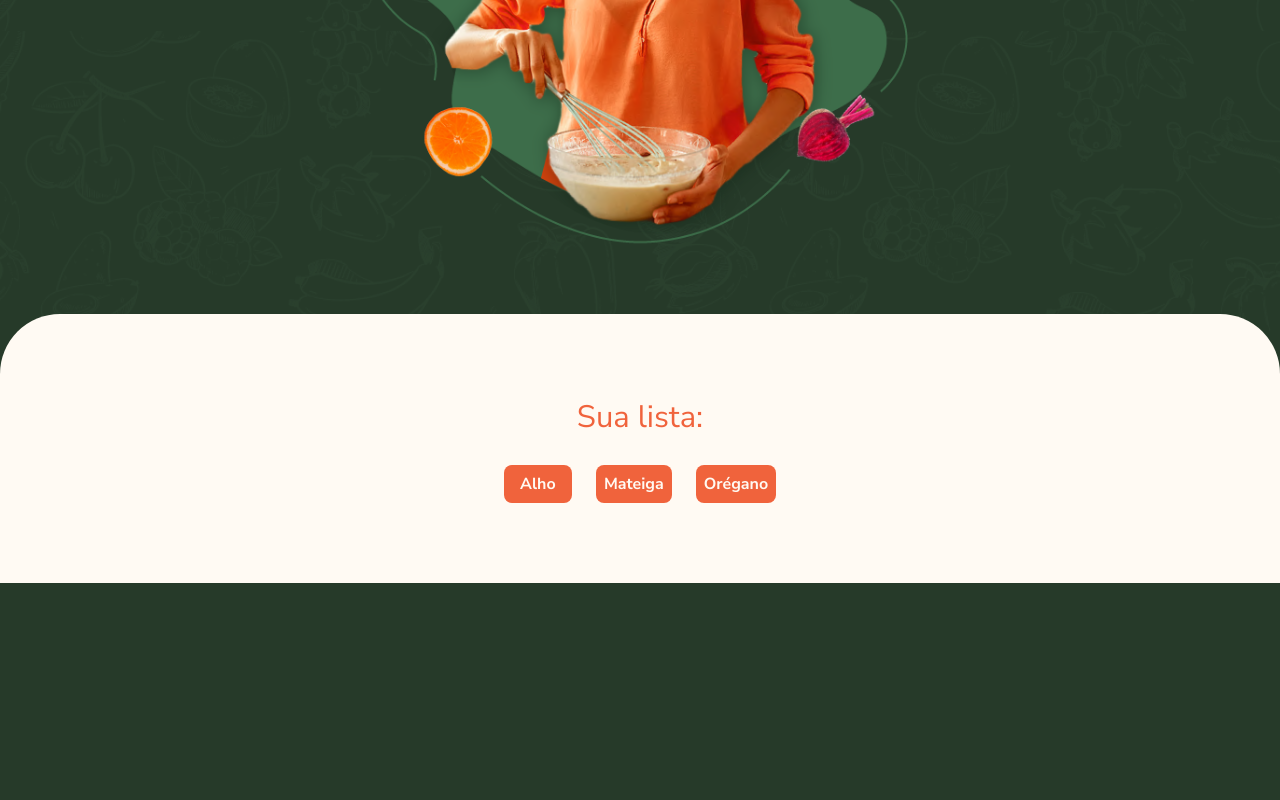
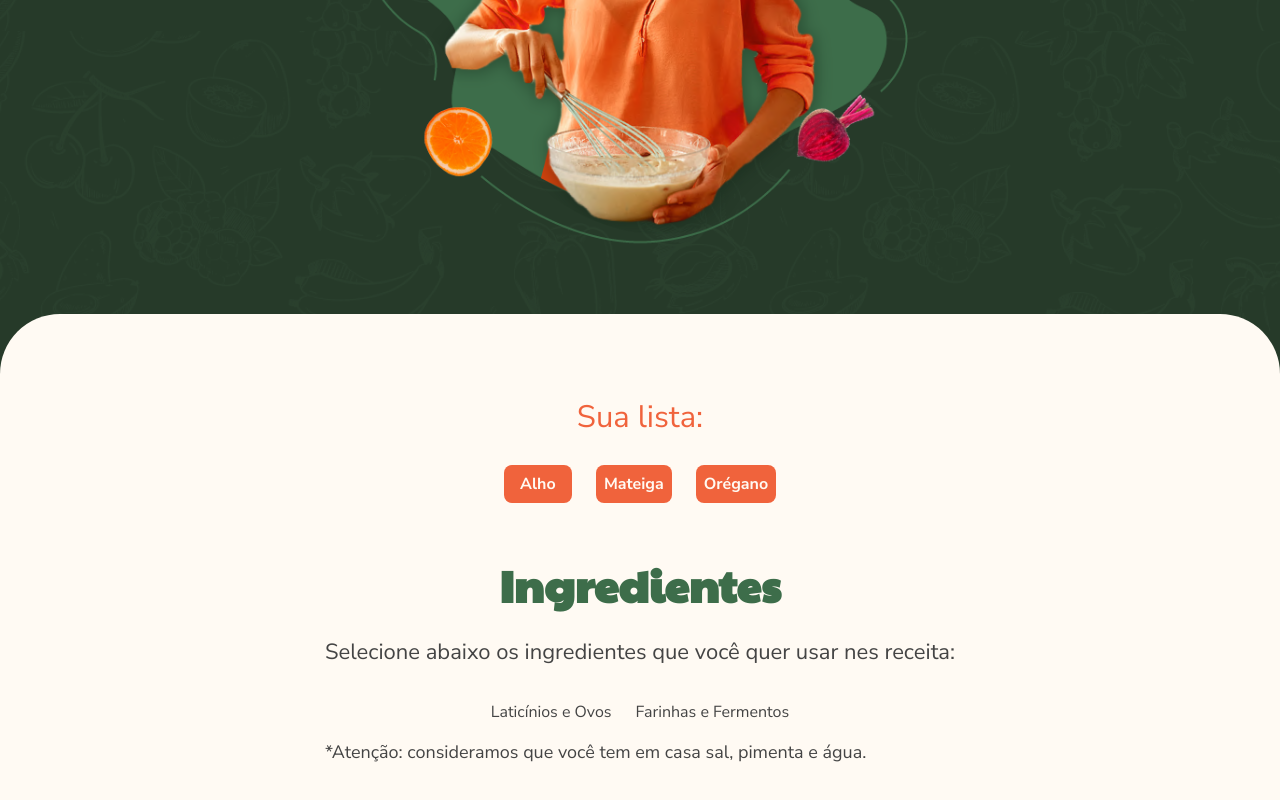
Before and after one commit to welintonborges/cooking-up-vue, a Vue app: page / in a window 1280 px wide. Shown: the part 717-1517 px from the top of the page. Before the commit the page ends 1300 px from the top, so only its background shows below. Built offline with nearby package versions, Linux system fonts and the light colour scheme.

Commit message:
Adiconando intem na tela  de igredientes

```diff
--- a/src/components/ConteudoPrincipal.vue
+++ b/src/components/ConteudoPrincipal.vue
@@ -1,6 +1,9 @@
 <script lang="ts">
+import SeleccionarIngredientes from "@/components/SelecionarIngredientes.vue";
+
 export default {
   name: "ConteudoPrincipal",
+  components: {SeleccionarIngredientes},
   data(){
     return {
       ingredientes:['Alho', 'Mateiga', 'Orégano']
@@ -25,6 +28,8 @@
         Sua lista está vazia, selecione ingredientes para iniciar.
       </p>
     </section>
+
+    <SeleccionarIngredientes/>
   </main>
 </template>
 
--- /dev/null
+++ b/src/components/SelecionarIngredientes.vue
@@ -0,0 +1,68 @@
+<script lang="ts">
+import {obterCategoria} from '@/http/index.vue'
+
+export default {
+  name: "seleccionarIngredientes",
+  data(){
+    return{
+      categorias: obterCategoria()
+    }
+  }
+}
+</script>
+
+<template>
+  <section class="selecionar-ingredientes">
+    <h1 class="cabecalho titulo-ingredientes">Ingredientes</h1>
+
+    <p class="paragrafo-lg instrucoes">
+      Selecione abaixo os ingredientes que você quer usar nes receita:
+    </p>
+
+    <ul class="categorias">
+      <li v-for="categoria in categorias" key="categoria.nome" class="categoria-item">
+        {{ categoria.nome }}
+      </li>
+    </ul>
+    <p class="paragrafo dica">
+      *Atenção: consideramos que você tem em casa sal, pimenta e água.
+    </p>
+  </section>
+</template>
+
+<style scoped>
+.selecionar-ingredientes {
+  display: flex;
+  flex-direction: column;
+  align-items: center;
+}
+
+.titulo-ingredientes {
+  color: var(--verde-medio, #3D6D4A);
+  display: block;
+  margin-bottom: 1.5rem;
+}
+
+.instrucoes {
+  margin-bottom: 2rem;
+}
+
+.categorias {
+  margin-bottom: 1rem;
+  display: flex;
+  justify-content: center;
+  gap: 1.5rem;
+  flex-wrap: wrap;
+}
+
+.dica {
+  align-self: flex-start;
+  margin-bottom: 3.5rem;
+}
+
+@media only screen and (max-width: 767px) {
+  .dica {
+    margin-bottom: 2.5rem;
+  }
+}
+</style>
--- /dev/null
+++ b/src/http/index.vue
@@ -0,0 +1,24 @@
+<script lang="ts">
+export function obterCategoria() {
+  return[
+    {
+      "nome": "Laticínios e Ovos",
+      "ingredientes": ["Ovos", "Queijo", "Leite", "Manteiga", "Creme de Leite", "Iogurte", "Leite Condensado", "Sorvete"],
+      "rotulo": "laticinios_e_ovos"
+    },
+    {
+      "nome": "Farinhas e Fermentos",
+      "ingredientes": ["Farinha de trigo", "Polvilho", "Farinha de rosca", "Canjica", "Farinha de mandioca", "Fubá", "Linhaça", "Fermento químico"],
+      "rotulo": "farinhas_e_fermentos"
+    }
+  ]
+}
+</script>
+
+<template>
+
+</template>
+
+<style scoped>
+
+</style>
```
